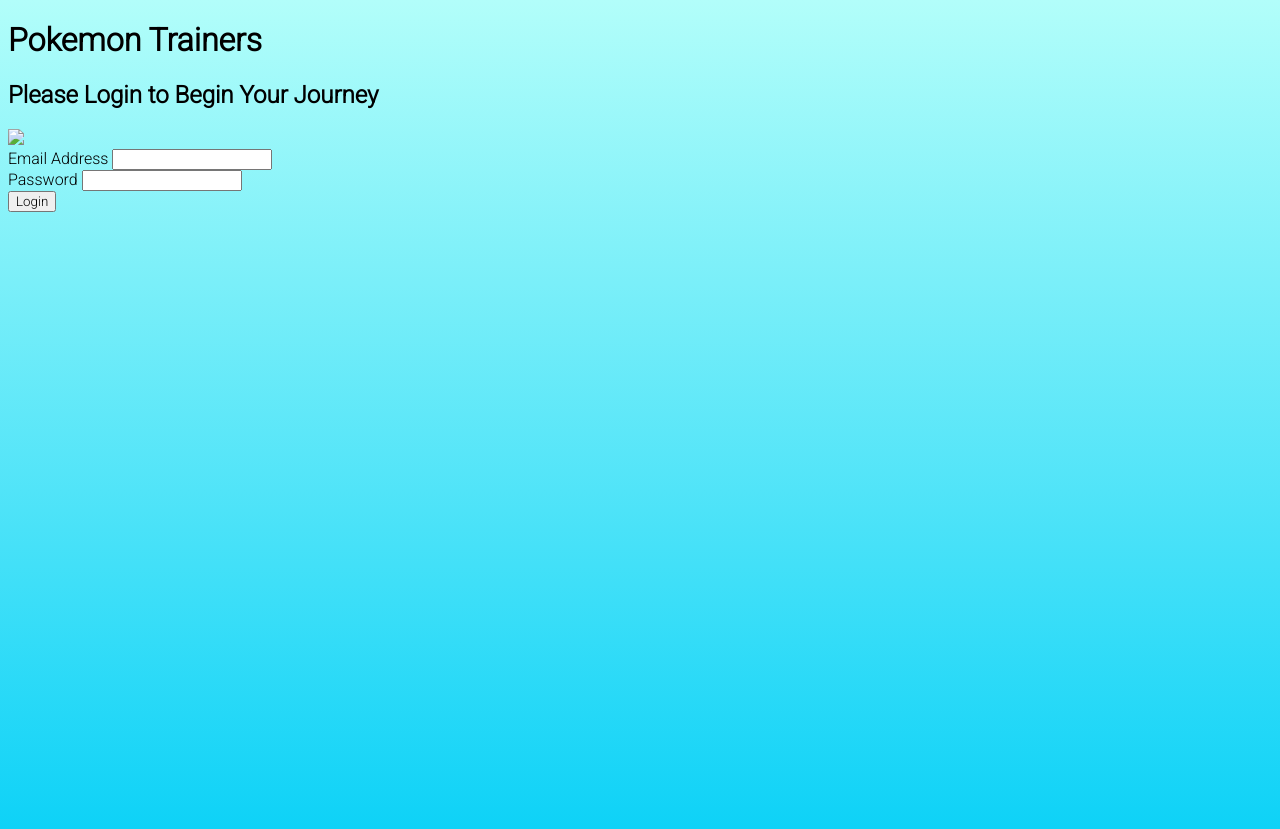
After one commit to aliciaxiong/thieves_flask, a Flask app: page /login in a window 1280 px wide. The commit adds this page. Run offline with Flask 3, Linux system fonts and the light colour scheme.

Commit message:
working on cleaning the Login Page and the Pokedex Page

```diff
--- a/app.py
+++ b/app.py
@@ -1,35 +1 @@
-from flask import Flask, render_template, request
-import requests
-
-app = Flask(__name__)
-
-#HOME PAGE
-
-#POKEDEX PAGE
-@app.route('/pokedex', methods=['GET', 'POST'])
-def get_pokemon_data():
-    if request.method == 'POST':
-        pokemon_name = request.form.get('pokemon_name')
-        print(pokemon_name)
-        url = f'https://pokeapi.co/api/v2/pokemon/{pokemon_name}'
-        response = requests.get(url)
-        try:
-            data = response.json()
-            poke_dict = pokemon_data(data)
-            return render_template('pokedex.html', poke_dict=poke_dict)
-        except:
-            return 'Enter a Valid Pokemon'
-    else:
-        return render_template('pokedex.html')
-
-def pokemon_data(data):
-    poke_dict = {
-            'pokemon_name': data['forms'][0]['name'],
-            'ability_name': data['abilities'][0]['ability']['name'],
-            'base_experience': data['base_experience'],
-            'attack_base_stat': data['stats'][1]['base_stat'],
-            'hp_base_stat': data['stats'][0]['base_stat'],
-            'defense_base_stat': data['stats'][2]['base_stat'],
-            'sprite': data['sprites']['front_shiny']
-        }
-    return poke_dict
+from app import app
--- /dev/null
+++ b/app/__init__.py
@@ -0,0 +1,5 @@
+from flask import Flask
+
+app = Flask(__name__)
+
+from app import routes
--- /dev/null
+++ b/app/routes.py
@@ -0,0 +1,42 @@
+from flask import request, render_template
+import requests
+from app import app
+
+#HOME PAGE
+@app.route('/home')
+def home():
+    return render_template('home.html')
+
+#LOGIN PAGE
+@app.route('/login', methods=['GET', 'POST'])
+def login():
+    return render_template('login.html')
+
+#POKEDEX PAGE
+@app.route('/pokedex', methods=['GET', 'POST'])
+def get_pokemon_data():
+    if request.method == 'POST':
+        pokemon_name = request.form.get('pokemon_name')
+        print(pokemon_name)
+        url = f'https://pokeapi.co/api/v2/pokemon/{pokemon_name}'
+        response = requests.get(url)
+        try:
+            data = response.json()
+            poke_dict = pokemon_data(data)
+            return render_template('pokedex.html', poke_dict=poke_dict)
+        except:
+            return 'Enter a Valid Pokemon'
+    else:
+        return render_template('pokedex.html')
+
+def pokemon_data(data):
+    poke_dict = {
+            'pokemon_name': data['forms'][0]['name'],
+            'ability_name': data['abilities'][0]['ability']['name'],
+            'base_experience': data['base_experience'],
+            'attack_base_stat': data['stats'][1]['base_stat'],
+            'hp_base_stat': data['stats'][0]['base_stat'],
+            'defense_base_stat': data['stats'][2]['base_stat'],
+            'sprite': data['sprites']['front_shiny']
+        }
+    return poke_dict
--- /dev/null
+++ b/app/static/pokedex.css
@@ -0,0 +1,11 @@
+* {
+    font-family: 'Jura', sans-serif;
+    font-family: 'Roboto', sans-serif;
+}
+
+body{
+        height: 100vh;
+        background: #B2FEFA;  /* fallback for old browsers */
+        background: -webkit-linear-gradient(to top, #0ED2F7, #B2FEFA);  /* Chrome 10-25, Safari 5.1-6 */
+        background: linear-gradient(to top, #0ED2F7, #B2FEFA); /* W3C, IE 10+/ Edge, Firefox 16+, Chrome 26+, Opera 12+, Safari 7+ */
+}
--- a/templates/base.html
+++ b/app/templates/base.html
@@ -3,7 +3,16 @@
 <head>
     <meta charset="UTF-8">
     <meta name="viewport" content="width=device-width, initial-scale=1.0">
-    <link href="https://cdn.jsdelivr.net/npm/bootstrap@5.3.2/dist/css/bootstrap.min.css" rel="stylesheet" integrity="sha384-T3c6CoIi6uLrA9TneNEoa7RxnatzjcDSCmG1MXxSR1GAsXEV/Dwwykc2MPK8M2HN" crossorigin="anonymous">
+    <link rel="preconnect" href="https://fonts.googleapis.com">
+    <link rel="preconnect" href="https://fonts.gstatic.com" crossorigin>
+    <link href="https://fonts.googleapis.com/css2?family=Jura:wght@300;400;600&family=Roboto:wght@300&display=swap" rel="stylesheet">
+
+{% block styles %}
+    <link rel="stylesheet"
+        type="text/css"
+        href="{{ url_for('static', filename='pokedex.css') }}">
+{% endblock %}
+
     <title>Document</title>
 </head>
 <body>
--- /dev/null
+++ b/app/templates/login.html
@@ -0,0 +1,22 @@
+{% extends 'base.html' %}
+
+{% block title %}
+    Pokedex Home Page
+{% endblock %}
+
+{% block content %}
+    <h1>Pokemon Trainers</h1>
+    <h2>Please Login to Begin Your Journey</h2>
+    <img src="file:///Users/Alicia/Pictures/pokemon.png">
+    <form>
+        <div class="Input1">
+          <label for="LoginLabel" class="form-label">Email Address</label>
+          <input type="email" class="form-control" id="LoginLabel">
+        </div>
+        <div class="Input1">
+          <label for="PasswordLabel" class="form-label">Password</label>
+          <input type="password" class="form-control" id="LabelPassword">
+        </div>
+        <button type="submit" class="btn btn-primary">Login</button>
+      </form>
+{% endblock %}
```
Also changed, not shown: app/static/home.css (added, +11 -0 lines), app/static/login.css (added, +11 -0 lines), app/templates/home.html (added, +18 -0 lines), app/templates/pokedex.html (renamed from templates/pokedex.html, +6 -5 lines), app/photos/pokemon.png (added), app/static/navbar.css (added), app/templates/navbar.html (added), 1 other file.
